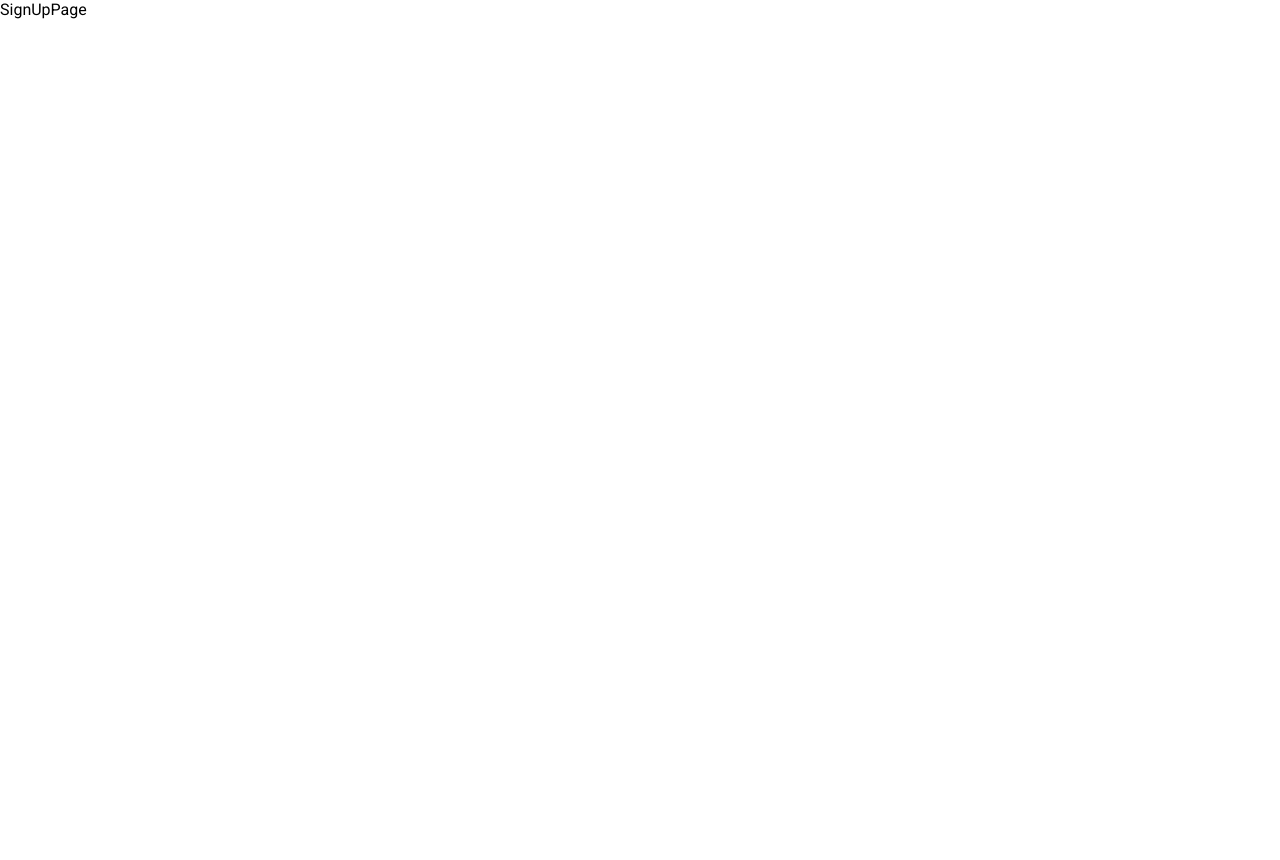
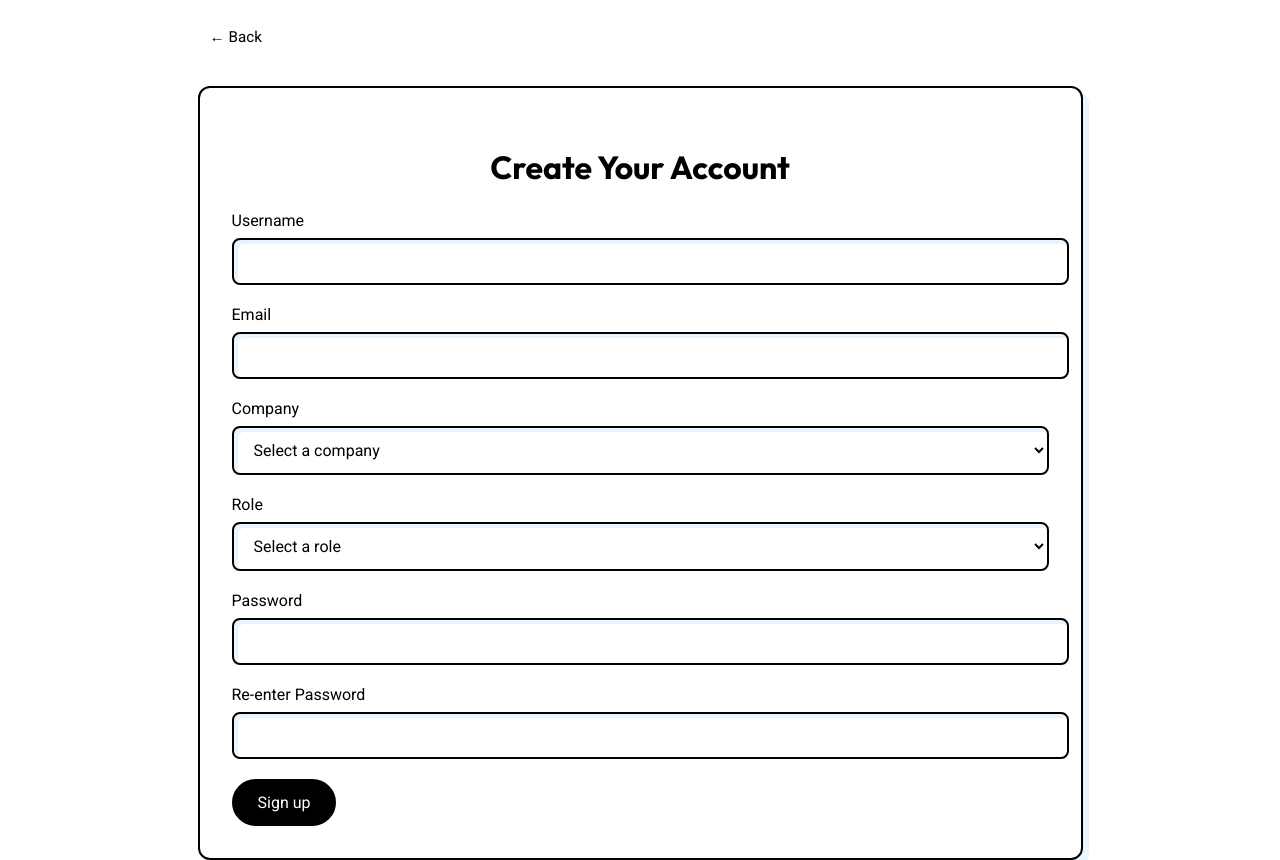
Before and after one commit to halacoded/LINK., a React (Create React App) app: page /signup in a window 1280 px wide. Before the commit the page ends 800 px from the top, so only its background shows below. Built offline with nearby package versions, Linux system fonts and the light colour scheme; sample sign-in values are in the browser's storage.

Commit message:
Config Backend Api , Setup Auth , Finish Sigup/Login , Setup context Appjs , Add GLobal User Var , Fix Warnning , Test Commit

```diff
--- a/package.json
+++ b/package.json
@@ -8,6 +8,7 @@
     "@testing-library/jest-dom": "^6.6.3",
     "@testing-library/react": "^16.3.0",
     "@testing-library/user-event": "^13.5.0",
+    "axios": "^1.10.0",
     "react": "^19.1.0",
     "react-dom": "^19.1.0",
     "react-router-dom": "^7.6.3",
--- /dev/null
+++ b/src/api/User.js
@@ -0,0 +1,85 @@
+import instance from ".";
+import { storeToken } from "./storage";
+
+const signup = async (userData) => {
+  try {
+    const { data } = await instance.post("/users/signup", userData);
+    storeToken(data.token);
+    return data;
+  } catch (error) {
+    console.error("Signup error:", error.response?.data || error.message);
+    throw error;
+  }
+};
+
+const login = async (credentials) => {
+  try {
+    const { data } = await instance.post("/users/login", credentials);
+    storeToken(data.token);
+    return data;
+  } catch (error) {
+    console.error("Login error:", error.response?.data || error.message);
+    throw error;
+  }
+};
+
+const getMe = async () => {
+  try {
+    const { data } = await instance.get("/users/me");
+    return data;
+  } catch (error) {
+    console.error("GetMe error:", error.response?.data || error.message);
+    throw error;
+  }
+};
+
+const getUserByUsername = async (username) => {
+  try {
+    const encodedUsername = encodeURIComponent(username);
+    const { data } = await instance.get(`/users/${encodedUsername}`);
+    return data;
+  } catch (error) {
+    console.error(
+      "Fetch user by username error:",
+      error.response?.data || error.message
+    );
+    throw error;
+  }
+};
+
+const getAllUsers = async (username) => {
+  try {
+    const { data } = await instance.get("/users/all", {
+      params: { Username: username },
+    });
+    return data;
+  } catch (error) {
+    console.error(
+      "Get all users error:",
+      error.response?.data || error.message
+    );
+    throw error;
+  }
+};
+
+const updateUser = async (userData) => {
+  try {
+    const formData = new FormData();
+    for (const key in userData) {
+      formData.append(key, userData[key]);
+    }
+
+    const { data } = await instance.put("/users/update", formData, {
+      headers: {
+        "Content-Type": "multipart/form-data",
+      },
+    });
+
+    return data;
+  } catch (error) {
+    console.error("Update user error:", error.response?.data || error.message);
+    throw error;
+  }
+};
+
+export { signup, login, getMe, getUserByUsername, getAllUsers, updateUser };
--- /dev/null
+++ b/src/api/storage.js
@@ -0,0 +1,19 @@
+const storeToken = (token) => {
+  localStorage.setItem("token", token);
+};
+
+const getToken = () => {
+  return localStorage.getItem("token");
+};
+
+const logout = () => {
+  localStorage.removeItem("token");
+};
+
+const checkToken = () => {
+  const token = getToken();
+  if (token) {
+    return true;
+  } else return false;
+};
+export { storeToken, checkToken, logout };
--- a/src/pages/LoginPage.js
+++ b/src/pages/LoginPage.js
@@ -1,64 +1,81 @@
-import { useEffect, useRef } from "react";
-//import "../styles/LoginPage.css";
+import { useState, useContext } from "react";
+import { useNavigate, Link } from "react-router-dom";
+import { login } from "../api/User";
+import UserContext from "../context/UserContext";
+import "../styles/LoginPage.css";
 
-//Designed BY Ryan Mulligan , Modfie it Eye Doesnt Work
 const LoginPage = () => {
-  const eyeRef = useRef(null);
-  const beamRef = useRef(null);
-  const passwordRef = useRef(null);
+  const [formData, setFormData] = useState({
+    Username: "",
+    password: "",
+  });
 
-  useEffect(() => {
-    const root = document.documentElement;
+  const [error, setError] = useState("");
+  const navigate = useNavigate();
+  const [, setUser] = useContext(UserContext);
 
-    const handleMouseMove = (e) => {
-      if (!beamRef.current) return;
-      const rect = beamRef.current.getBoundingClientRect();
-      const mouseX = rect.right + rect.width / 2;
-      const mouseY = rect.top + rect.height / 2;
-      const rad = Math.atan2(mouseX - e.pageX, mouseY - e.pageY);
-      const degrees = rad * (20 / Math.PI) * -1 - 350;
-      root.style.setProperty("--beamDegrees", `${degrees}deg`);
-    };
+  const handleChange = (e) => {
+    setFormData({
+      ...formData,
+      [e.target.id]: e.target.value,
+    });
+  };
 
-    const handleEyeClick = (e) => {
-      e.preventDefault();
-      document.body.classList.toggle("show-password");
-      if (passwordRef.current) {
-        passwordRef.current.type =
-          passwordRef.current.type === "password" ? "text" : "password";
-        passwordRef.current.focus();
-      }
-    };
+  const handleSubmit = async (e) => {
+    e.preventDefault();
+    setError("");
 
-    document.addEventListener("mousemove", handleMouseMove);
-    eyeRef.current?.addEventListener("click", handleEyeClick);
-
-    return () => {
-      document.removeEventListener("mousemove", handleMouseMove);
-      eyeRef.current?.removeEventListener("click", handleEyeClick);
-    };
-  }, []);
+    try {
+      await login(formData);
+      setUser(true);
+      navigate("/profile");
+    } catch (err) {
+      setError(err.response?.data?.message || "Login failed");
+    }
+  };
 
   return (
-    <form onSubmit={(e) => e.preventDefault()}>
-      <div className="form-item">
-        <label>Username</label>
-        <div className="input-wrapper">
-          <input type="text" id="username" />
+    <div className="container login-wrapper">
+      <div className="grid-column-full">
+        <div className="login-header">
+          <Link to="/" className="back-button">
+            &larr; Back
+          </Link>
         </div>
+
+        <form className="login-form" onSubmit={handleSubmit}>
+          <h2 className="login-title">Welcome Back</h2>
+
+          <div className="form-item">
+            <label htmlFor="Username">Username</label>
+            <input
+              type="text"
+              id="Username"
+              value={formData.Username}
+              onChange={handleChange}
+              required
+            />
+          </div>
+
+          <div className="form-item">
+            <label htmlFor="password">Password</label>
+            <input
+              type="password"
+              id="password"
+              value={formData.password}
+              onChange={handleChange}
+              required
+            />
+          </div>
+
+          {error && <p className="error-message">{error}</p>}
+
+          <button type="submit" className="btn btn-primary">
+            Sign in
+          </button>
+        </form>
       </div>
-      <div className="form-item">
-        <label>Password</label>
-        <div className="input-wrapper">
-          <input type="password" id="password" ref={passwordRef} />
-          <button type="button" id="eyeball" ref={eyeRef}>
-            <div className="eye"></div>
-          </button>
-          <div id="beam" ref={beamRef}></div>
-        </div>
-      </div>
-      <button id="submit">Sign in</button>
-    </form>
+    </div>
   );
 };
 
--- a/src/pages/SignUpPage.js
+++ b/src/pages/SignUpPage.js
@@ -1,7 +1,149 @@
-import React from "react";
+import { useState, useContext } from "react";
+import { useNavigate, Link } from "react-router-dom";
+import { signup } from "../api/User";
+import UserContext from "../context/UserContext";
+import "../styles/LoginPage.css";
 
-const SignUpPage = () => {
-  return <div>SignUpPage</div>;
+const allowedCompanies = [
+  "Huawei",
+  "Kuwait University",
+  "STC",
+  "Zain",
+  "Ooredoo",
+];
+
+const allowedRoles = ["Admin", "Manager", "Engineer", "Student", "Guest"];
+
+const SignupPage = () => {
+  const [formData, setFormData] = useState({
+    Username: "",
+    Email: "",
+    Company: "",
+    Role: "",
+    password: "",
+    confirmPassword: "",
+  });
+
+  const [error, setError] = useState("");
+  const navigate = useNavigate();
+  const [, setUser] = useContext(UserContext);
+
+  const handleChange = (e) => {
+    setFormData({ ...formData, [e.target.id]: e.target.value });
+  };
+
+  const handleSubmit = async (e) => {
+    e.preventDefault();
+    setError("");
+
+    try {
+      await signup(formData);
+      setUser(true);
+      navigate("/profile"); // 👈 change if you want to redirect somewhere else
+    } catch (err) {
+      setError(err.response?.data?.message || "Signup failed");
+    }
+  };
+
+  return (
+    <div className="container login-wrapper">
+      <div className="grid-column-full">
+        <div className="login-header">
+          <Link to="/" className="back-button">
+            &larr; Back
+          </Link>
+        </div>
+
+        <form className="login-form" onSubmit={handleSubmit}>
+          <h2 className="login-title">Create Your Account</h2>
+
+          <div className="form-item">
+            <label htmlFor="username">Username</label>
+            <input
+              type="text"
+              id="Username"
+              value={formData.Username}
+              onChange={handleChange}
+              required
+            />
+          </div>
+
+          <div className="form-item">
+            <label htmlFor="email">Email</label>
+            <input
+              type="email"
+              id="Email"
+              value={formData.Email}
+              onChange={handleChange}
+              required
+            />
+          </div>
+
+          <div className="form-item">
+            <label htmlFor="company">Company</label>
+            <select
+              id="Company"
+              value={formData.Company}
+              onChange={handleChange}
+              required
+            >
+              <option value="">Select a company</option>
+              {allowedCompanies.map((company, index) => (
+                <option key={index} value={company}>
+                  {company}
+                </option>
+              ))}
+            </select>
+          </div>
+
+          <div className="form-item">
+            <label htmlFor="role">Role</label>
+            <select
+              id="Role"
+              value={formData.Role}
+              onChange={handleChange}
+              required
+            >
+              <option value="">Select a role</option>
+              {allowedRoles.map((role, index) => (
+                <option key={index} value={role}>
+                  {role}
+                </option>
+              ))}
+            </select>
+          </div>
+
+          <div className="form-item">
+            <label htmlFor="password">Password</label>
+            <input
+              type="password"
+              id="password"
+              value={formData.password}
+              onChange={handleChange}
+              required
+            />
+          </div>
+
+          <div className="form-item">
+            <label htmlFor="confirmPassword">Re-enter Password</label>
+            <input
+              type="password"
+              id="confirmPassword"
+              value={formData.confirmPassword}
+              onChange={handleChange}
+              required
+            />
+          </div>
+
+          {error && <p className="error-message">{error}</p>}
+
+          <button type="submit" className="btn btn-primary">
+            Sign up
+          </button>
+        </form>
+      </div>
+    </div>
+  );
 };
 
-export default SignUpPage;
+export default SignupPage;
--- a/src/styles/LoginPage.css
+++ b/src/styles/LoginPage.css
@@ -1,165 +1,82 @@
-:root {
-  --bgColor: white;
-  --inputColor: black;
-  --outlineColor: dodgerblue;
-  --beamColor: yellow;
-  --spacer: 1rem;
-  --beamDegrees: 0deg;
+.login-wrapper {
+  margin-top: 20px;
+  padding: 0 2rem;
 }
 
-* {
-  box-sizing: border-box;
+.login-header {
+  display: flex;
+  justify-content: flex-start;
+  margin-bottom: 2rem;
 }
 
-html,
-body {
-  height: 100%;
+.back-button {
+  font-family: var(--font-body);
+  font-size: 0.95rem;
+  color: #000;
+  text-decoration: none;
+  padding: 0.5rem 0.75rem;
+  border-radius: 6px;
+  transition: background-color 0.2s ease;
 }
 
-body {
-  display: grid;
-  place-items: center;
-  background: var(--bgColor);
+.back-button:hover {
+  background-color: #f5f5f5;
 }
 
-body.show-password {
-  --bgColor: black;
-  --inputColor: white;
-  --outlineColor: var(--beamColor);
+.login-form {
+  background-color: #fff;
+  padding: 2rem;
+  border: 2px solid black;
+  border-radius: 12px;
+  box-shadow: 6px 6px 0 rgba(30, 144, 255, 0.1);
 }
 
-form {
-  transform: translate3d(0, 0, 0);
-  padding: var(--spacer);
+.login-title {
+  font-family: var(--font-heading);
+  font-size: 2rem;
+  margin-bottom: 1.5rem;
+  text-align: center;
+  color: #000;
 }
 
-.form-item + .form-item {
-  margin-top: var(--spacer);
+.form-item {
+  margin-bottom: 1.25rem;
 }
 
-.input-wrapper {
-  position: relative;
+label {
+  display: block;
+  margin-bottom: 0.5rem;
+  font-family: var(--font-body);
+  font-size: 1rem;
+  color: #000;
 }
 
 input {
-  padding: 0.75rem 4rem 0.75rem 0.75rem;
   width: 100%;
-  background-color: transparent;
-  font-size: 1.5rem;
-  font-family: monospace;
-  color: var(--inputColor);
-  border: 2px solid transparent;
-  box-shadow: inset 0 0 0 2px black, inset 6px 6px 0 rgba(30, 144, 255, 0.2),
-    3px 3px 0 rgba(30, 144, 255, 0.2);
+  padding: 0.75rem 0.5rem;
+  font-family: var(--font-body);
+  font-size: 1rem;
+  border: 2px solid black;
+  border-radius: 8px;
+  background-color: #fff;
+  box-shadow: inset 4px 4px 0 rgba(30, 144, 255, 0.1);
 }
 
 input:focus {
-  outline: 3px solid var(--outlineColor);
+  outline: 3px solid dodgerblue;
   outline-offset: 2px;
 }
-
-body.show-password input {
-  box-shadow: inset 0 0 0 2px black;
-  border: 2px dashed white;
+.grid-column-full {
+  grid-column: 1 / -1;
 }
 
-body.show-password input:focus {
-  outline: none;
-  border-color: var(--beamColor);
+select {
+  width: 100%;
+  padding: 0.75rem 1rem;
+  font-family: var(--font-body);
+  font-size: 1rem;
+  border: 2px solid black;
+  border-radius: 8px;
+  background-color: #fff;
+  box-shadow: inset 4px 4px 0 rgba(30, 144, 255, 0.1);
 }
-
-label {
-  font-family: monospace;
-  font-size: 1.5rem;
-  color: var(--inputColor);
-}
-
-button {
-  font-size: 1.5rem;
-  font-family: monospace;
-  border: none;
-  background: none;
-  color: var(--inputColor);
-  cursor: pointer;
-}
-
-#submit {
-  margin-top: calc(var(--spacer) * 2);
-  padding: 0.75rem 1.25rem;
-  color: var(--bgColor);
-  background-color: var(--inputColor);
-  box-shadow: 4px 4px 0 rgba(30, 144, 255, 0.2);
-}
-
-#submit:active {
-  transform: translateY(1px);
-}
-
-#eyeball {
-  --size: 1.25rem;
-  position: absolute;
-  top: 50%;
-  right: 0.75rem;
-  transform: translateY(-50%);
-  display: flex;
-  justify-content: center;
-  align-items: center;
-  cursor: pointer;
-  outline: none;
-}
-
-#eyeball:active {
-  transform: translateY(calc(-50% + 1px));
-}
-
-.eye {
-  width: var(--size);
-  height: var(--size);
-  border: 2px solid var(--inputColor);
-  border-radius: calc(var(--size) / 1.5) 0;
-  transform: rotate(45deg);
-  position: relative;
-}
-
-.eye::before,
-.eye::after {
-  content: "";
-  position: absolute;
-  top: 0;
-  right: 0;
-  bottom: 0;
-  left: 0;
-  margin: auto;
-  border-radius: 50%;
-}
-
-.eye::before {
-  width: 35%;
-  height: 35%;
-  background-color: var(--inputColor);
-}
-
-.eye::after {
-  width: 65%;
-  height: 65%;
-  border: 2px solid var(--inputColor);
-}
-
-#beam {
-  position: absolute;
-  top: 50%;
-  right: 1.75rem;
-  width: 100vw;
-  height: 25vw;
-  clip-path: polygon(100% 50%, 100% 50%, 0 0, 0 100%);
-  transform-origin: 100% 50%;
-  transform: translateY(-50%) rotate(var(--beamDegrees));
-  pointer-events: none;
-  z-index: 1;
-  mix-blend-mode: multiply;
-  transition: transform 200ms ease-out;
-}
-
-body.show-password #beam {
-  background: var(--beamColor);
-}
```
Also changed, not shown: src/App.js (+18 -3 lines), src/api/index.js (added, +13 -0 lines), src/pages/LandingPage.js (+3 -7 lines), 1 other file (tests, documents, lock files or other folders).
